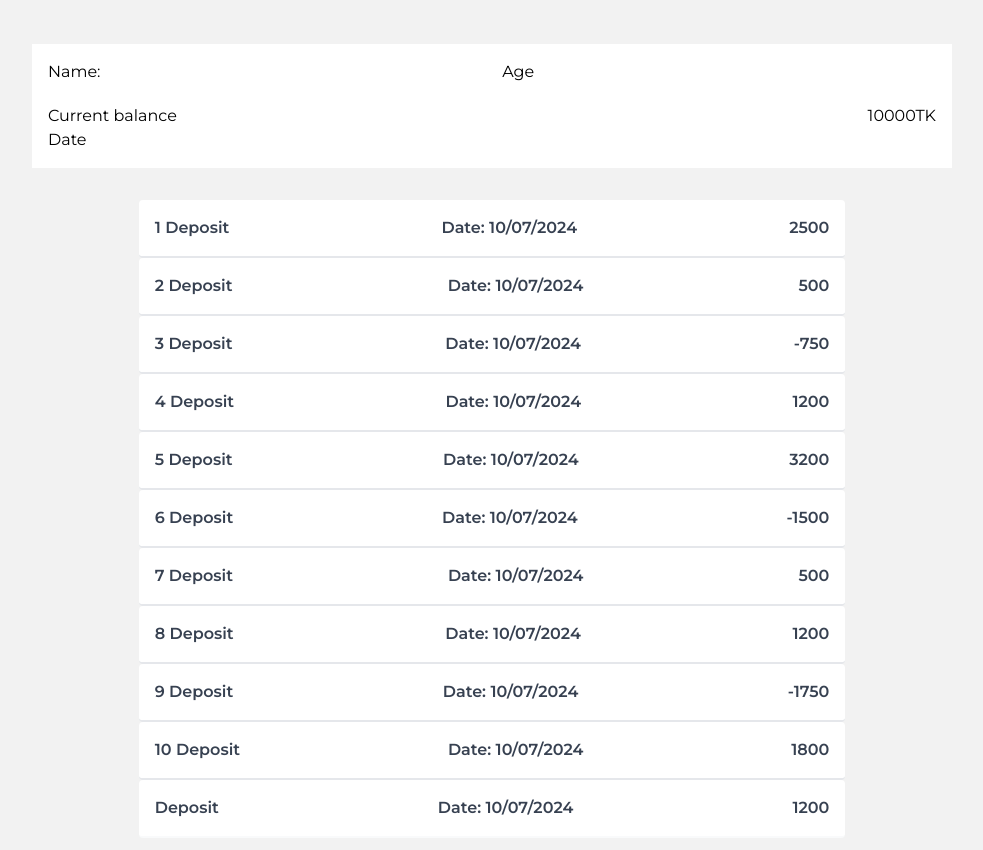
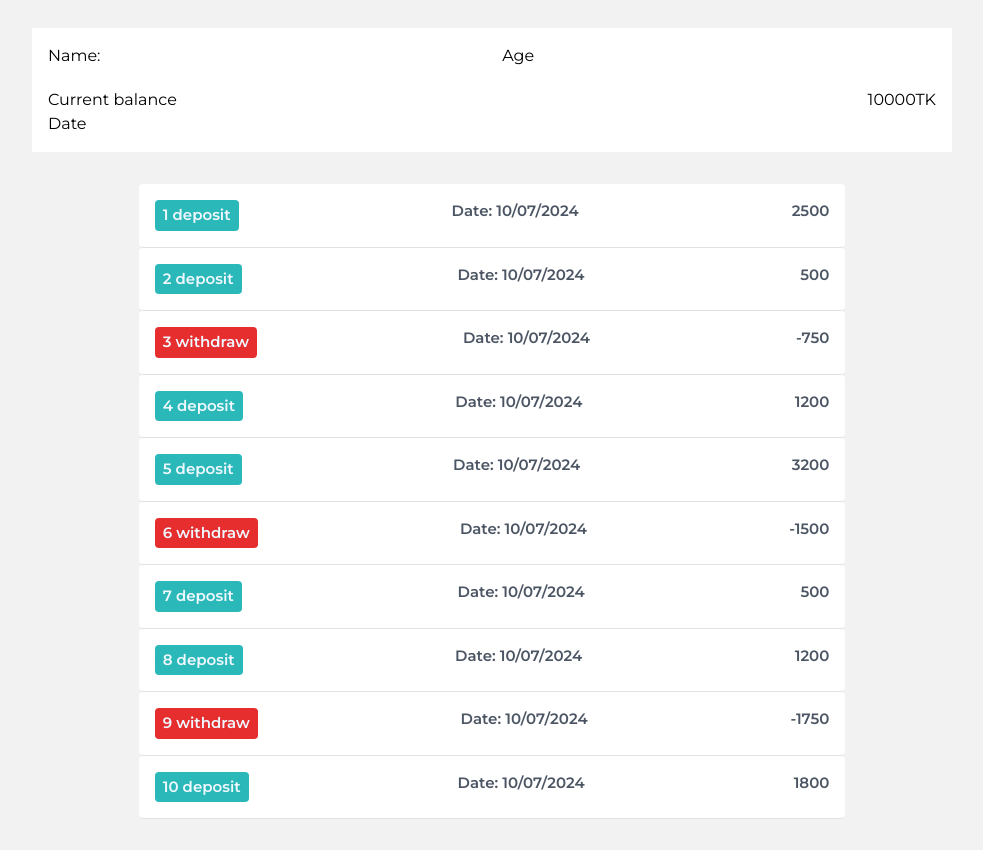
Before and after one commit to Momen1995/Flower-Bank-App, a website built with Vite: page transcation.html in a window 1280 px wide. Shown: the whole page, without its empty margins (148-1131 px from the left). Built offline with nearby package versions, Linux system fonts and the light colour scheme.

Commit message:
display movement done

```diff
--- a/main.css
+++ b/main.css
@@ -7,3 +7,17 @@
 body{
   font-family: "Montserrat", sans-serif;
 }
+
+.balance-deposit{
+  background-color: rgb(43, 184, 184);
+  color: aliceblue;
+}
+
+.balance-withdraw{
+  background-color: rgb(230, 46, 46);
+  color: aliceblue;
+}
+
+.movement-row{
+  border-bottom: 1px solid rgb(230, 225, 225);
+}
--- a/main.js
+++ b/main.js
@@ -7,11 +7,13 @@ function displayMovements(userData){
   const moveMent = userData.movements;
 
   moveMent.forEach((move,i) => {
+    const type = move > 0 ? "deposit" : "withdraw";
+
     const html = `
-    <div class="movement-row bg-[#fff] flex justify-between w-full  p-4 rounded border-b-2 border-b-gray-200">
-        <h3 class="text-gray-700 font-semibold">${i+1} Deposit</h3>
-        <p class="text-gray-700 font-semibold">Date: 10/07/2024</p>
-        <p class="text-gray-700 font-semibold">${move}</p>
+    <div class="movement-row bg-[#fff] flex justify-between w-full p-4 rounded text-[15px]">
+        <h3 class="font-semibold balance-${type} px-2 py-1 rounded">${i+1}  ${type}</h3>
+        <p class="text-gray-600 font-semibold">Date: 10/07/2024</p>
+        <p class="text-gray-600 font-semibold">${move}</p>
     </div>
     `;
 
--- a/transcation.html
+++ b/transcation.html
@@ -8,7 +8,7 @@
 </head>
 <body class="bg-[#f2f2f2]">
 
-  <section class="w-9/12 mx-auto mt-8 py-3 px-5">
+  <section class="w-9/12 mx-auto mt-4 py-3 px-5">
     <!-- Profile detail -->
     <div class="bg-[#fff] p-4">
       <div class="flex justify-between">
@@ -29,11 +29,6 @@
   <!-- transaction detail -->
   <section class="w-7/12 mx-auto mt-2 py-3 px-5">
     <div class="movement-container">
-      <div class="movement-row bg-[#fff] flex justify-between w-full overflow-y-scroll p-4 rounded border-b-2 border-b-gray-50">
-        <h3 class="text-gray-700 font-semibold">Deposit</h3>
-        <p class="text-gray-700 font-semibold">Date: 10/07/2024</p>
-        <p class="text-gray-700 font-semibold">1200</p>
-      </div>
     </div>
   </section>
 
```
